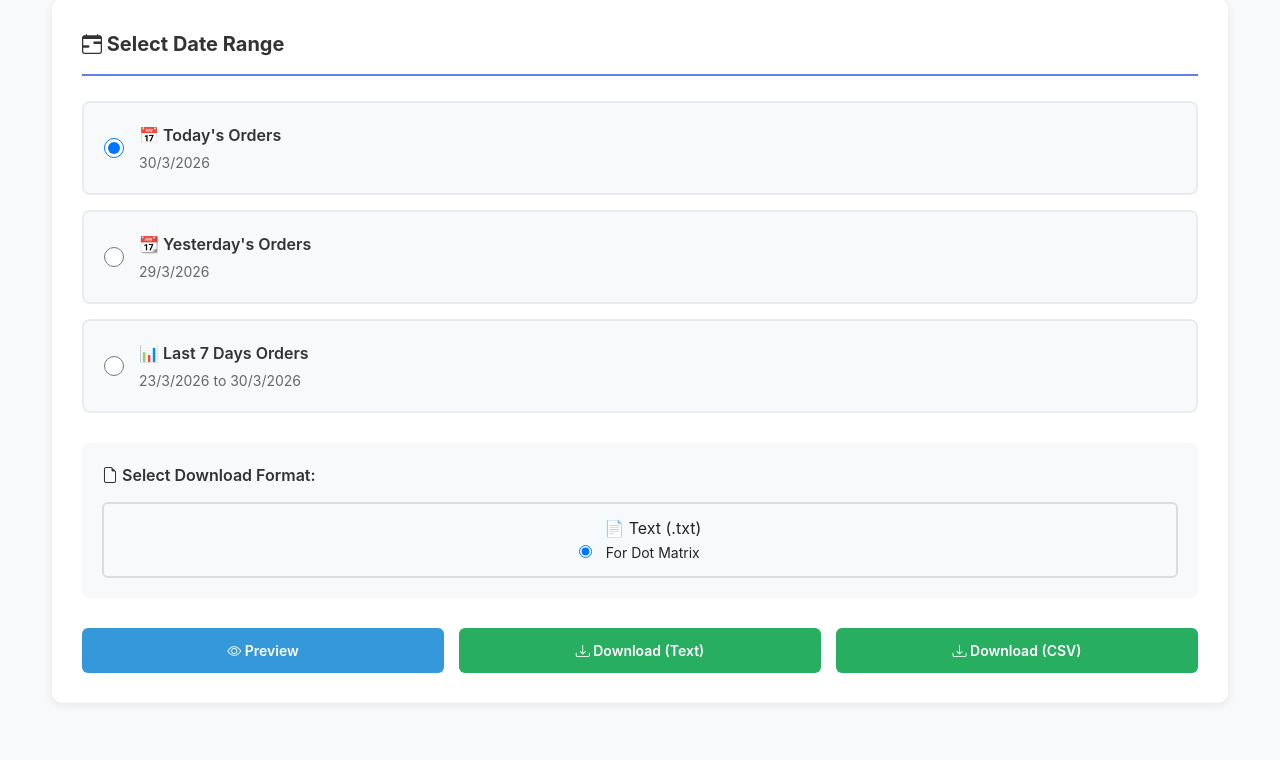
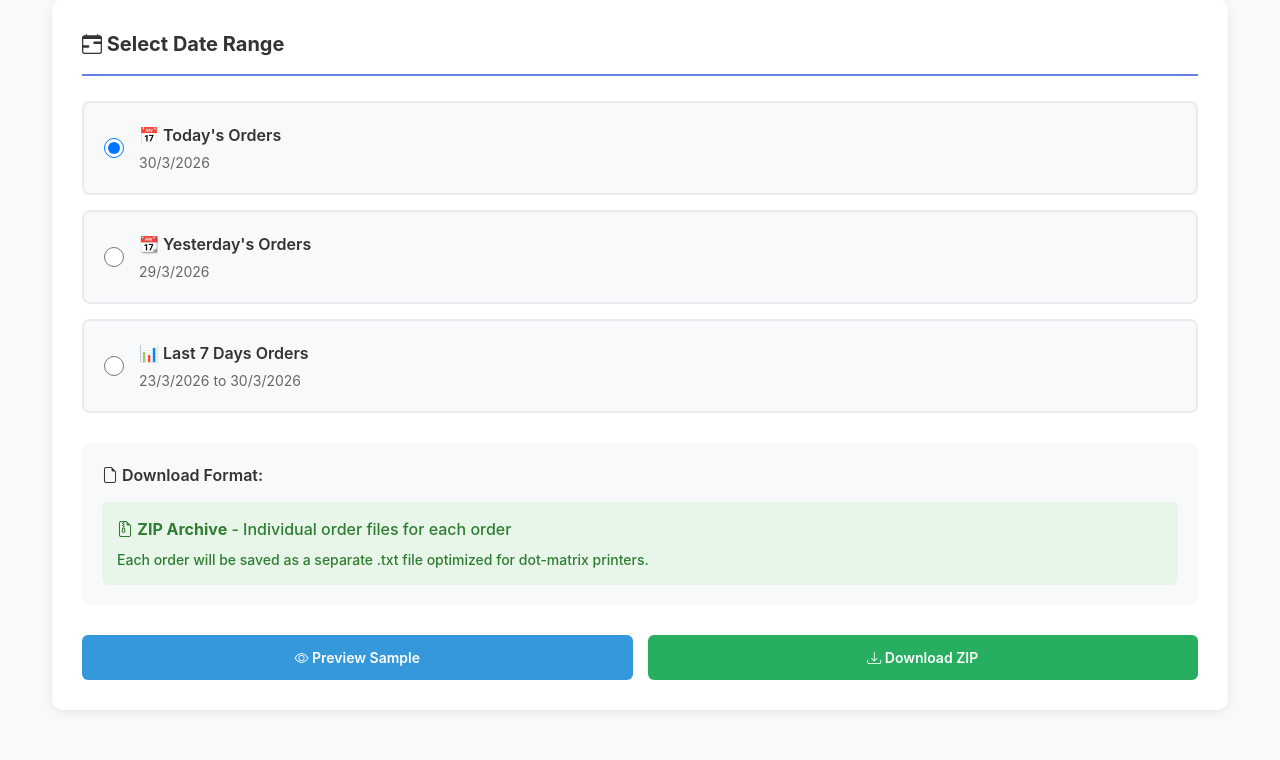
Before and after one commit to mohit-kursija-development/thetrianglesolutions, a Flask app: page /save_orders in a window 1280 px wide. Shown: the part 189-949 px from the top of the page. Before the commit the page ends 862 px from the top, so only its background shows below. Run offline with Flask 3, Linux system fonts and the light colour scheme; the visitor is signed in with stand-in values (Sample User, id 1); some libraries are stand-ins or nearby versions.

Commit message:
Orders saved as ZIP file.

```diff
--- a/Orders/app.py
+++ b/Orders/app.py
@@ -2,6 +2,7 @@
 import os
 import csv
 import io
+import zipfile
 from dotenv import load_dotenv
 from flask import Flask, render_template, request, redirect, url_for, session
 from datetime import datetime, timedelta
@@ -715,7 +716,6 @@ def download_orders():
         return {"error": "Unauthorized"}, 401
 
     date_range = request.args.get('dateRange', 'today')
-    format_type = request.args.get('format', 'txt')
 
     conn = get_db_connection()
     cur = conn.cursor()
@@ -743,7 +743,7 @@ def download_orders():
 
     # Fetch orders
     cur.execute("""
-        SELECT o.id, o.user_id, u.username, o.shop_id, s.name as shop_name, o.created_at
+        SELECT o.id, o.user_id, u.username, o.shop_id, s.name as shop_name, s.address as shop_address , o.created_at
         FROM orders o
         LEFT JOIN users u ON o.user_id = u.id
         LEFT JOIN shops s ON o.shop_id = s.id
@@ -753,18 +753,154 @@ def download_orders():
 
     orders = cur.fetchall()
 
-    if format_type == 'csv':
-        output = format_orders_csv(orders, cur, range_label)
+    if not orders:
+        cur.close()
+        conn.close()
+        return "No orders found for this date range", 200, {'Content-Type': 'text/plain; charset=utf-8'}
+
+    # Create ZIP file with individual order files
+    zip_buffer = io.BytesIO()
+
+    with zipfile.ZipFile(zip_buffer, 'w', zipfile.ZIP_DEFLATED) as zip_file:
+        for order in orders:
+            order_id, user_id, username, shop_id, shop_name, shop_address, created_at = order
+
+            # Format individual order
+            order_content = format_single_order(order_id, shop_name, shop_address, created_at, cur)
+
+            # Create filename
+            filename = f"Order_{order_id}_{created_at.strftime('%Y%m%d_%H%M%S')}.txt"
+
+            # Add file to zip
+            zip_file.writestr(filename, order_content)
+
+    zip_buffer.seek(0)
+    cur.close()
+    conn.close()
+
+    # Return ZIP file
+    zip_filename = f"Orders_{date_range}_{today.strftime('%Y%m%d')}.zip"
+    return zip_buffer.getvalue(), 200, {
+        'Content-Type': 'application/zip',
+        'Content-Disposition': f'attachment; filename="{zip_filename}"'
+    }
+
+@app.route("/api/preview-orders")
+def preview_orders():
+    if "user" not in session:
+        return {"error": "Unauthorized"}, 401
+
+    if session.get("role") != "admin":
+        return {"error": "Unauthorized"}, 401
+
+    date_range = request.args.get('dateRange', 'today')
+
+    conn = get_db_connection()
+    cur = conn.cursor()
+
+    # Determine date range
+    today = datetime.now().date()
+
+    if date_range == 'today':
+        start_date = today
+        end_date = today
+    elif date_range == 'yesterday':
+        yesterday = today - timedelta(days=1)
+        start_date = yesterday
+        end_date = yesterday
+    elif date_range == 'last7days':
+        start_date = today - timedelta(days=7)
+        end_date = today
     else:
-        output = format_orders_text(orders, cur, range_label)
+        start_date = today
+        end_date = today
+
+    # Fetch first order
+    cur.execute("""
+        SELECT o.id, o.user_id, u.username, o.shop_id, s.name as shop_name, o.created_at
+        FROM orders o
+        LEFT JOIN users u ON o.user_id = u.id
+        LEFT JOIN shops s ON o.shop_id = s.id
+        WHERE DATE(o.created_at) >= %s AND DATE(o.created_at) <= %s
+        ORDER BY o.created_at DESC
+        LIMIT 1
+    """, (start_date, end_date))
+
+    order = cur.fetchone()
+
+    if not order:
+        cur.close()
+        conn.close()
+        return "No orders found for preview", 200, {'Content-Type': 'text/plain; charset=utf-8'}
+
+    order_id, user_id, username, shop_id, shop_name, created_at = order
+    preview_content = format_single_order(order_id, username, shop_name, created_at, cur)
 
     cur.close()
     conn.close()
 
-    return output, 200, {'Content-Type': 'text/plain; charset=utf-8'}
+    return preview_content, 200, {'Content-Type': 'text/plain; charset=utf-8'}
+
+def format_single_order(order_id, shop_name, shop_address, created_at, cur):
+    """Format a single order for dot matrix printer (fixed-width text)"""
+    lines = []
+
+    # Header
+    # lines.append("=" * 80)
+    # lines.append("THE TRIANGLE SOLUTIONS - ORDER RECEIPT".center(80))
+    # lines.append("=" * 80)
+    # lines.append("")
+
+    # Order information
+    lines.append(f"ORDER #: {order_id}")
+    lines.append(f"DATE: {created_at.strftime('%d-%m-%Y %H:%M:%S')}")
+    # lines.append(f"SALESMAN: {username}")
+    lines.append(f"SHOP: {shop_name}")
+    lines.append(f"SHOP ADDRESS: {shop_address}")
+    lines.append("")
+    lines.append("-" * 80)
+
+    # Fetch order items
+    cur.execute("""
+        SELECT p.name, oi.quantity, oi.price, (oi.quantity * oi.price) as total
+        FROM order_items oi
+        LEFT JOIN products p ON oi.product_id = p.id
+        WHERE oi.order_id = %s
+    """, (order_id,))
+
+    items = cur.fetchall()
+
+    if items:
+        # Item header
+        lines.append(f"{'PRODUCT':<40} {'QTY':>8} {'PRICE':>12} {'TOTAL':>12}")
+        lines.append("-" * 80)
+
+        total_amount = 0
+        for item in items:
+            product_name, quantity, price, item_total = item
+            product_name = product_name[:40] if product_name else "Unknown"
+            qty_str = f"{quantity}"
+            price_str = f"₹{float(price):.2f}"
+            total_str = f"₹{float(item_total):.2f}"
+
+            lines.append(f"{product_name:<40} {qty_str:>8} {price_str:>12} {total_str:>12}")
+            total_amount += float(item_total)
+
+        lines.append("-" * 80)
+        lines.append(f"{'TOTAL AMOUNT:':<48} {f'₹{total_amount:.2f}':>27}")
+    else:
+        lines.append("NO ITEMS IN THIS ORDER".center(80))
+
+    lines.append("")
+    lines.append("-" * 80)
+    lines.append(f"Generated: {datetime.now().strftime('%d-%m-%Y %H:%M:%S')}".center(80))
+    lines.append("=" * 80)
+    lines.append("")
+
+    return "\n".join(lines)
 
 def format_orders_text(orders, cur, range_label):
-    """Format orders for dot matrix printer (fixed-width text)"""
+    """Format orders for dot matrix printer (fixed-width text) - LEGACY"""
     lines = []
 
     # Header
--- a/Orders/templates/save_orders.html
+++ b/Orders/templates/save_orders.html
@@ -76,35 +76,29 @@
 
                 <!-- Format Section -->
                 <div class="format-section">
-                    <label class="format-label"><i class="bi bi-file-earmark"></i> Select Download Format:</label>
-                    <div class="format-options">
-                        <div class="format-option">
-                            <input type="radio" name="format" value="txt" id="formatTxt" checked>
-                            <label for="formatTxt" style="margin-bottom: 0; cursor: pointer;">📄 Text (.txt)<br><small>For Dot Matrix</small></label>
-                        </div>
-                        <!-- <div class="format-option">
-                            <input type="radio" name="format" value="csv" id="formatCsv">
-                            <label for="formatCsv" style="margin-bottom: 0; cursor: pointer;">📊 CSV (.csv)<br><small>For Excel</small></label>
-                        </div> -->
+                    <label class="format-label"><i class="bi bi-file-earmark"></i> Download Format:</label>
+                    <div style="padding: 15px; background-color: #e8f5e9; border-radius: 6px; color: #2e7d32; font-weight: 500;">
+                        <i class="bi bi-file-earmark-zip"></i> <strong>ZIP Archive</strong> - Individual order files for each order
+                        <br><small style="margin-top: 8px; display: block;">Each order will be saved as a separate .txt file optimized for dot-matrix printers.</small>
                     </div>
                 </div>
 
                 <!-- Buttons -->
                 <div class="download-buttons">
                     <button type="button" class="preview-btn" onclick="previewOrders()">
-                        <i class="bi bi-eye"></i> Preview
+                        <i class="bi bi-eye"></i> Preview Sample
                     </button>
-                    <button type="button" class="download-btn" onclick="downloadOrders('txt')">
-                        <i class="bi bi-download"></i> Download (Text)
-                    </button>
-                    <button type="button" class="download-btn" onclick="downloadOrders('csv')">
-                        <i class="bi bi-download"></i> Download (CSV)
+                    <button type="button" class="download-btn" onclick="downloadOrders()">
+                        <i class="bi bi-download"></i> Download ZIP
                     </button>
                 </div>
             </form>
 
             <!-- Preview Section -->
             <div class="preview-section" id="previewSection">
+                <div style="margin-bottom: 10px; padding: 10px; background-color: #fff3cd; border-radius: 4px; font-size: 12px;">
+                    <strong>Preview (Sample Order):</strong> This shows how each order will be formatted in the ZIP file.
+                </div>
                 <div id="previewContent" style="white-space: pre-wrap; font-family: 'Courier New', monospace;"></div>
             </div>
         </div>
@@ -142,19 +136,19 @@
 
         async function previewOrders() {
             const dateRange = document.querySelector('input[name="dateRange"]:checked').value;
-            const format = 'txt'; // Always preview as text
 
             try {
-                const response = await fetch(`/api/download-orders?dateRange=${dateRange}&format=${format}`);
+                const response = await fetch(`/api/preview-orders?dateRange=${dateRange}`);
                 const data = await response.text();
 
-                if (data.includes('Error') || data.includes('error')) {
+                if (data.includes('Error') || data.includes('error') || response.status !== 200) {
                     $('#previewContent').text('Error: ' + data);
                 } else {
                     $('#previewContent').text(data);
                 }
 
                 document.getElementById('previewSection').classList.add('active');
+                document.getElementById('previewSection').scrollIntoView({ behavior: 'smooth' });
             } catch (error) {
                 console.error('Error:', error);
                 $('#previewContent').text('Error loading preview: ' + error.message);
@@ -162,29 +156,32 @@
             }
         }
 
-        async function downloadOrders(format) {
+        async function downloadOrders() {
             const dateRange = document.querySelector('input[name="dateRange"]:checked').value;
 
             try {
-                const response = await fetch(`/api/download-orders?dateRange=${dateRange}&format=${format}`);
-                const data = await response.text();
+                const response = await fetch(`/api/download-orders?dateRange=${dateRange}`);
 
-                // Create blob and download
-                const blob = new Blob([data], { type: 'text/plain' });
+                if (!response.ok) {
+                    alert('❌ Error downloading orders: ' + response.statusText);
+                    return;
+                }
+
+                const blob = await response.blob();
                 const url = window.URL.createObjectURL(blob);
                 const a = document.createElement('a');
                 a.href = url;
 
                 const now = new Date();
                 const dateStr = now.toISOString().split('T')[0];
-                a.download = `orders_${dateRange}_${dateStr}.${format === 'csv' ? 'csv' : 'txt'}`;
+                a.download = `orders_${dateRange}_${dateStr}.zip`;
 
                 document.body.appendChild(a);
                 a.click();
                 window.URL.revokeObjectURL(url);
                 document.body.removeChild(a);
 
-                alert('✅ Orders downloaded successfully!');
+                alert('✅ Orders downloaded successfully! A ZIP file containing individual order files is ready for printing.');
             } catch (error) {
                 console.error('Error:', error);
                 alert('❌ Error downloading orders: ' + error.message);
```
